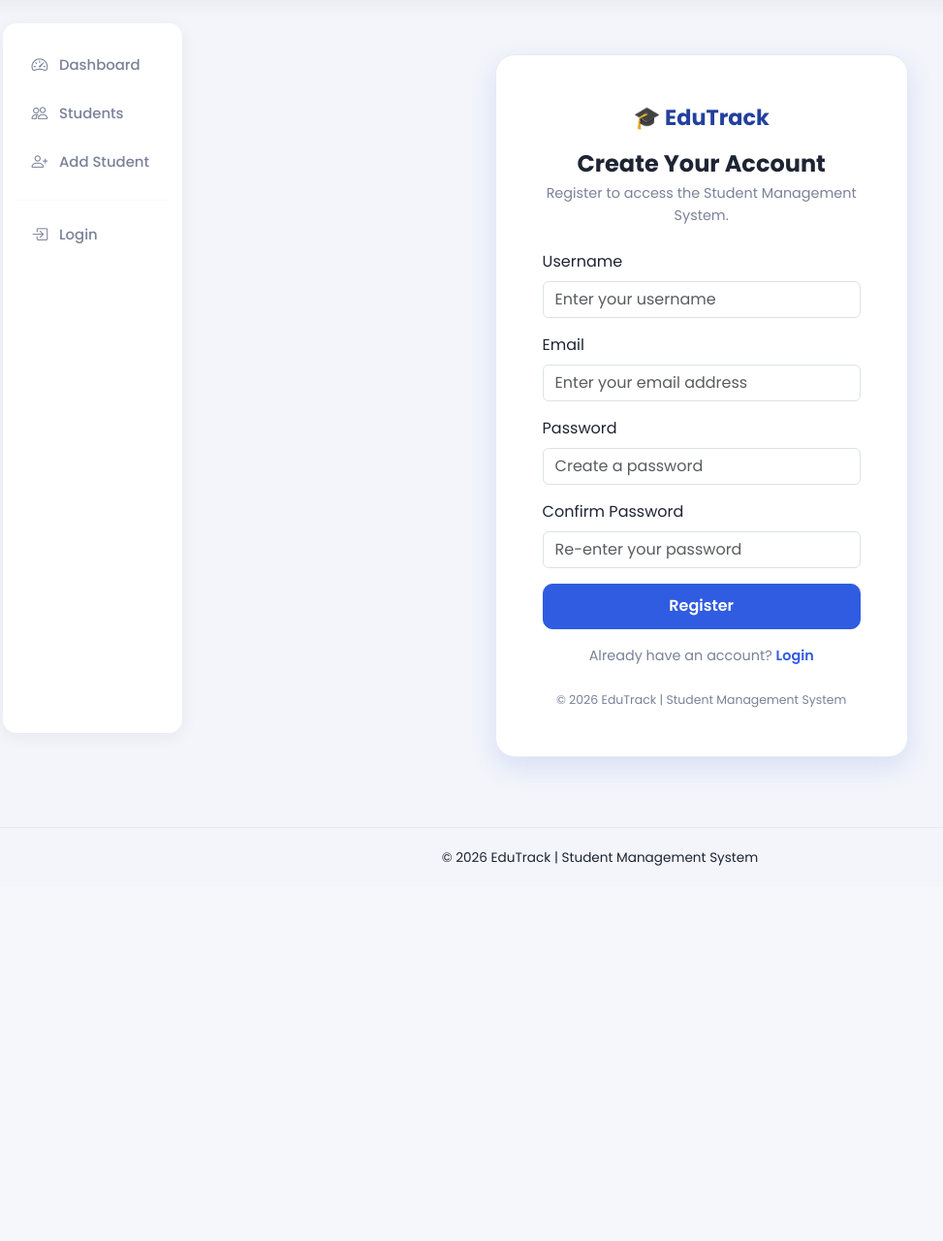
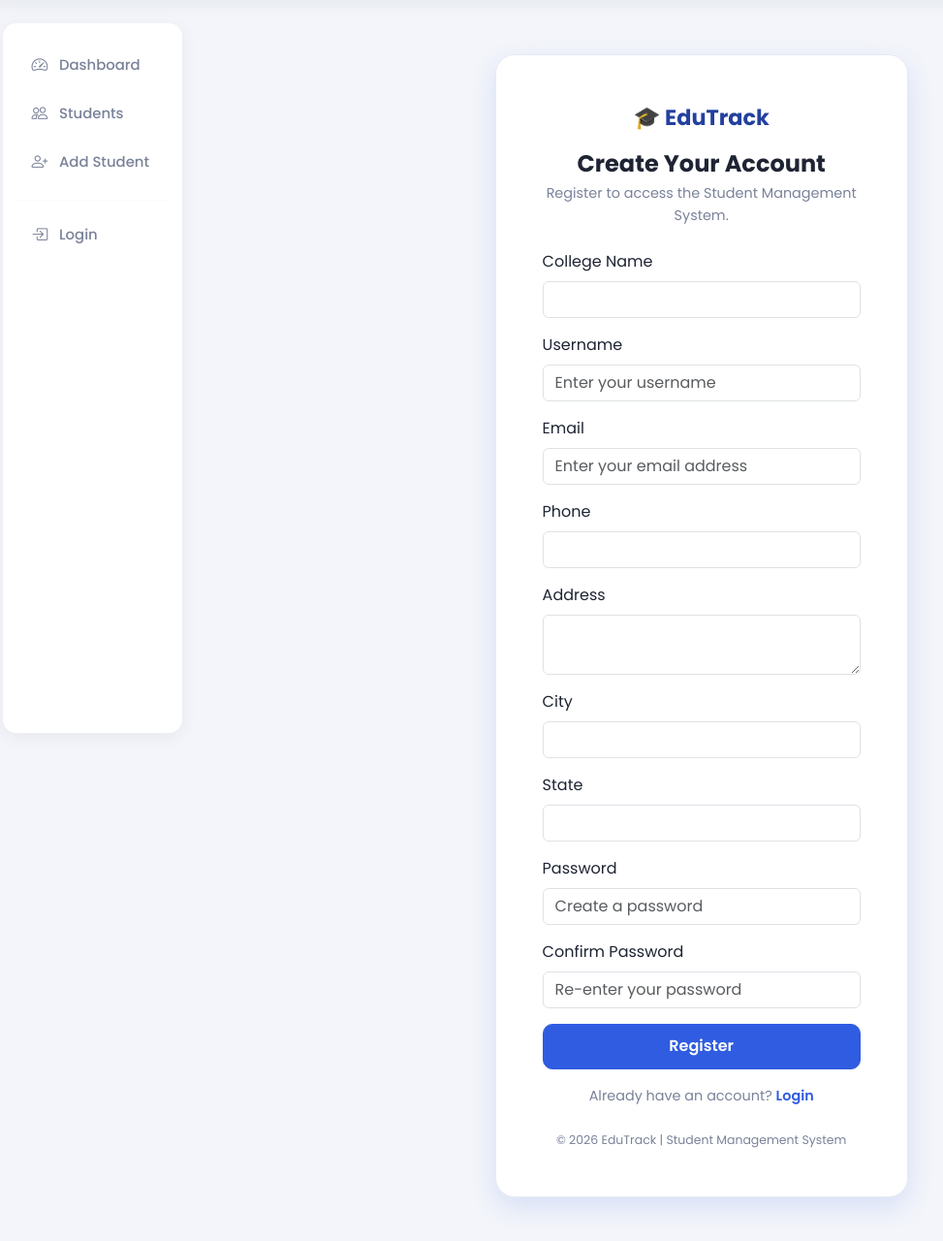
Before and after one commit to Solanki777/Anantra, a Django app: page /register/ in a window 1280 px wide. Shown: the part 60-1340 px from the top of the page at 97% size, without its empty margins (21-994 px from the left). Before the commit the page ends 953 px from the top, so only its background shows below. Run offline with Django 5.2, Linux system fonts and the light colour scheme.

Commit message:
update the registration

```diff
--- a/accounts/forms.py
+++ b/accounts/forms.py
@@ -2,9 +2,26 @@ from django import forms
 from django.contrib.auth.models import User
 from django.contrib.auth.forms import UserCreationForm
 
+
 class RegisterForm(UserCreationForm):
     email = forms.EmailField(required=True)
 
+    college_name = forms.CharField(max_length=200)
+    phone = forms.CharField(max_length=15)
+    address = forms.CharField(widget=forms.Textarea)
+    city = forms.CharField(max_length=100)
+    state = forms.CharField(max_length=100)
+
     class Meta:
-        model=User
-        fields=["username" , "email" , "password1" , "password2"]
+        model = User
+        fields = [
+            "username",
+            "email",
+            "password1",
+            "password2",
+            "college_name",
+            "phone",
+            "address",
+            "city",
+            "state",
+        ]
--- a/accounts/templates/accounts/register.html
+++ b/accounts/templates/accounts/register.html
@@ -52,6 +52,17 @@
                 <!-- ==================== REGISTRATION FORM ==================== -->
                 <form method="post" novalidate>
                     {% csrf_token %}
+                    <div class="mb-3">
+                        <label class="form-label">College Name</label>
+                        <input type="text"
+                            name="{{ form.college_name.html_name }}"
+                            class="form-control {% if form.college_name.errors %}is-invalid{% endif %}"
+                            value="{{ form.college_name.value|default:'' }}">
+
+                        {% for error in form.college_name.errors %}
+                            <div class="invalid-feedback d-block">{{ error }}</div>
+                        {% endfor %}
+                    </div>
 
                     <!-- Username Field -->
                     <div class="mb-3">
@@ -87,6 +98,41 @@
                                 {% endfor %}
                             </div>
                         {% endif %}
+                    </div>
+                    <div class="mb-3">
+                        <label class="form-label">Phone</label>
+                        <input type="text"
+                            name="{{ form.phone.html_name }}"
+                            class="form-control {% if form.phone.errors %}is-invalid{% endif %}"
+                            value="{{ form.phone.value|default:'' }}">
+
+                        {% for error in form.phone.errors %}
+                            <div class="invalid-feedback d-block">{{ error }}</div>
+                        {% endfor %}
+                    </div>
+                    <div class="mb-3">
+                        <label class="form-label">Address</label>
+                        <textarea
+                            name="{{ form.address.html_name }}"
+                            class="form-control {% if form.address.errors %}is-invalid{% endif %}">{{ form.address.value|default:'' }}</textarea>
+
+                        {% for error in form.address.errors %}
+                            <div class="invalid-feedback d-block">{{ error }}</div>
+                        {% endfor %}
+                    </div>
+                    <div class="mb-3">
+                        <label class="form-label">City</label>
+                        <input type="text"
+                            name="{{ form.city.html_name }}"
+                            class="form-control {% if form.city.errors %}is-invalid{% endif %}"
+                            value="{{ form.city.value|default:'' }}">
+                    </div>
+                    <div class="mb-3">
+                        <label class="form-label">State</label>
+                        <input type="text"
+                            name="{{ form.state.html_name }}"
+                            class="form-control {% if form.state.errors %}is-invalid{% endif %}"
+                            value="{{ form.state.value|default:'' }}">
                     </div>
 
                     <!-- Password Field -->
--- a/accounts/views.py
+++ b/accounts/views.py
@@ -3,22 +3,42 @@ from .forms import RegisterForm
 from django.contrib.auth import authenticate,login ,logout
 from django.contrib import messages
 from django.contrib.auth.decorators import login_required
-
+from colleges.models import College
 
 def register_view(request):
 
-    if request.method=="POST":
+    if request.method == "POST":
         form = RegisterForm(request.POST)
 
         if form.is_valid():
-            form.save()
-            return redirect("home")
+
+            user = form.save()
+
+            College.objects.create(
+                admin=user,
+                college_name=form.cleaned_data["college_name"],
+                email=form.cleaned_data["email"],
+                phone=form.cleaned_data["phone"],
+                address=form.cleaned_data["address"],
+                city=form.cleaned_data["city"],
+                state=form.cleaned_data["state"],
+            )
+
+            messages.success(
+                request,
+                "College registered successfully."
+            )
+
+            return redirect("login")
 
     else:
-        form=RegisterForm()
+        form = RegisterForm()
 
-    return render(request, "accounts/register.html",{"form":form})
-
+    return render(
+        request,
+        "accounts/register.html",
+        {"form": form}
+    )
 
 def login_view(request):
 
```
